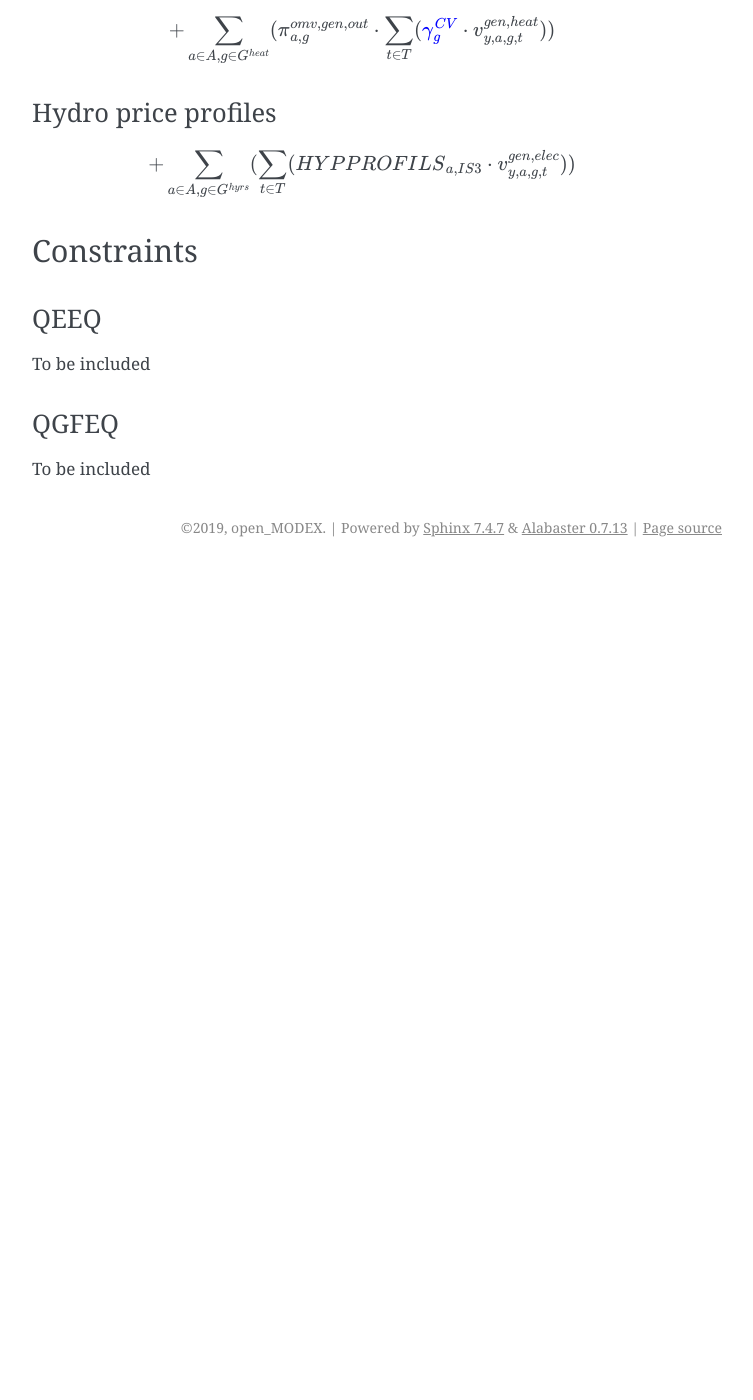
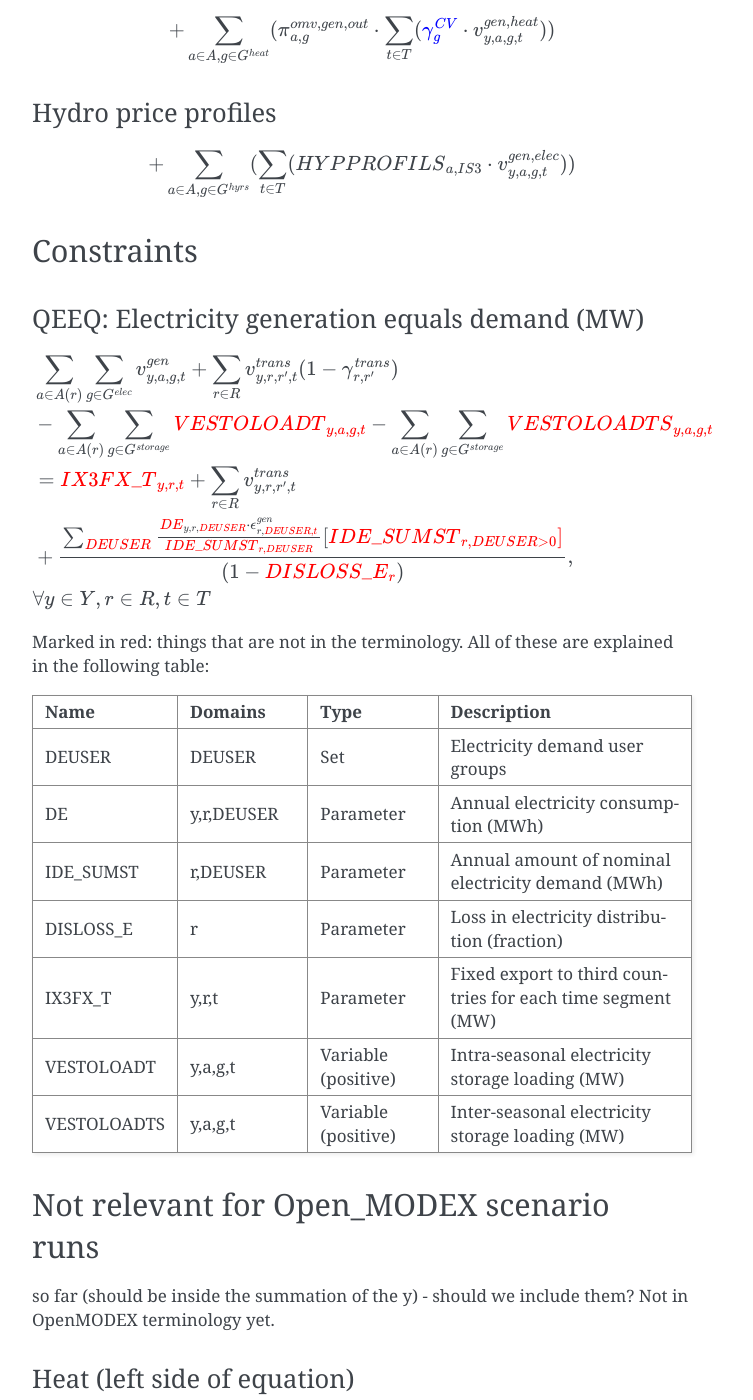
Before and after one commit to open-modex/mathematical-documentation, a Sphinx documentation site: the page built from doc/source/frameworks/balmorel.rst, in a window 1280 px wide and 1400 px high, scrolled down 2408 px. Shown: the whole window, without its empty margins (388-1141 px from the left). Built offline with Sphinx 7.4.7, drawn with Linux system fonts in a browser that asks for light colours; before the commit the page ends 2975 px from its top, so only the background shows below that; some of the changed text lies outside the part shown.

Commit message:
Update Balmorel equations (first version)

```diff
--- a/doc/source/frameworks/balmorel.rst
+++ b/doc/source/frameworks/balmorel.rst
@@ -102,10 +102,128 @@
 Constraints
 ***********
 
-QEEQ
-''''
-To be included
+QEEQ: Electricity generation equals demand (MW)
+'''''''''''''''''''''''''''''''''''''''''''''''
 
-QGFEQ
-'''''
-To be included
+.. math::
+
+	&\sum_{a\in A(r)} \sum_{g\in G^{elec}} {v^{gen}_{y,a,g,t}}  + \sum_{r\in R} {v^{trans}_{y,r,r',t}} (1-{\gamma^{trans}_{r,r'}})
+
+	& - \sum_{a\in A(r)} \sum_{g\in G^{storage}} {\color{red}{{VESTOLOADT}}_{y,a,g,t}} - \sum_{a\in A(r)} \sum_{g\in G^{storage}} {\color{red}{{VESTOLOADTS}}_{y,a,g,t}}
+
+	&= {\color{red}{{IX3FX\_T}}_{y,r,t}} +\sum_{r\in R} {v^{trans}_{y,r,r',t}}
+
+	&+ \frac{\sum_{\color{red}{DEUSER}}\frac{{{\color{red}{DE}}_{y,r,\color{red}{DEUSER}}} \cdot {\epsilon^{gen}_{r,\color{red}{DEUSER},t}} }{{\color{red}{{IDE\_SUMST}}_{r,DEUSER}}}[\color{red}{IDE\_SUMST}_{r,\color{red}{DEUSER}>0}]}{(1-{\color{red}{{DISLOSS\_E}}_{r}})},
+
+	&\forall y \in Y, r\in R, t\in T
+
+
+Marked in red: things that are not in the terminology. All of these are explained in the following table:
+
+.. list-table::
+   :widths: 20 20 20 40
+   :header-rows: 1
+
+   * - Name
+     - Domains
+     - Type
+     - Description
+   * - DEUSER
+     - DEUSER
+     - Set
+     - Electricity demand user groups
+   * - DE
+     - y,r,DEUSER
+     - Parameter
+     - Annual electricity consumption (MWh)
+   * - IDE\_SUMST
+     - r,DEUSER
+     - Parameter
+     - Annual amount of nominal electricity demand (MWh)
+   * - DISLOSS\_E
+     - r
+     - Parameter
+     - Loss in electricity distribution (fraction)
+   * - IX3FX_T
+     - y,r,t
+     - Parameter
+     - Fixed export to third countries for each time segment (MW)
+   * - VESTOLOADT
+     - y,a,g,t
+     - Variable (positive)
+     - Intra-seasonal electricity storage loading (MW)
+   * - VESTOLOADTS
+     - y,a,g,t
+     - Variable (positive)
+     - Inter-seasonal electricity storage loading (MW)
+
+
+Not relevant for Open_MODEX scenario runs
+*****************************************
+so far (should be inside the summation of the y) - should we include them? Not in OpenMODEX terminology yet.
+
+Heat (left side of equation)
+''''''''''''''''''''''''''''
+
+.. math::
+	- \sum_{a\in A(r)} {\sum_{g\in G^{heat}} v^{gen}_{y,a,g,t}}
+
+
+QGFEQ: Calculate fuel consumption, existing units (MW)
+'''''''''''''''''''''''''''''''''''''''''''''''''''''''
+
+.. math::
+
+	&{v^{fuse}_{y,a,g,t}}  = ( ( \frac{v^{gen}_{y,a,g,t}}{\gamma^{total,gen}_{g}[1$(NOT {\color{red}{GEFFRATE}}_{a,g})+\color{red}{GEFFRATE}_{a,g}]})$[g\in G^{elec}\setminus \color{red}{GSET}]
+
+	&+ (\frac{{\color{blue}\gamma^{CV}_g}\cdot v^{gen,heat}_{y,a,g,t}}{\gamma^{total,gen}_{g}[1$(NOT \color{red}{GEFFRATE}_{a,g})+\color{red}{GEFFRATE}_{a,g}]})$[g\in G^{heat}] )$[NOT \color{red}{IGBYPASS}_g]
+
+	& + ( {\color{blue}\gamma^{CB}_g} \frac{(\frac{ \color{red}{GDBYPASSC}_{g} \cdot v^{gen,heat}_{y,a,g,t} + v^{gen}_{y,a,g,t}}{{\color{blue}\gamma^{CB}_g}+\color{red}{GDBYPASSC}_{g}})}{{\gamma^{total,gen}_{g}}[1$(NOT \color{red}{GEFFRATE}_{a,g})+\color{red}{GEFFRATE}_{a,g}]}
+
+	& + {\color{blue}\gamma^{CV}_g}\frac{(\frac{ \color{red}{GDBYPASSC}_{g} \cdot v^{gen,heat}_{y,a,g,t} + v^{gen}_{y,a,g,t}}{{\color{blue}\gamma^{CB}_g}+\color{red}{GDBYPASSC}_{g}})}{{\gamma^{total,gen}_{g}}[1$(NOT \color{red}{GEFFRATE}_{a,g})+\color{red}{GEFFRATE}_{a,g}]} )$(\color{red}{IGBYPASS}_g)
+
+	& \forall y \in Y, r\in R, g\in G, t\in T
+
+
+Marked in red: things that are not in the terminology. All of these are explained in the following table:
+
+.. list-table::
+   :widths: 20 20 20 40
+   :header-rows: 1
+
+   * - Name
+     - Domains
+     - Type
+     - Description
+   * - GSET
+     - g
+     - Set
+     - Electric heaters, heat pumps,electrolysis plants
+   * - \gamma^{total,gen}_{g}
+     - g
+     - Parameter
+     - Fuel efficiency (GDATA(G,'GDFE'))
+   * - GDBYPASSC
+     - g
+     - Parameter
+     - ramp-down limit (% of capacity/h) (GDATA(G,'GDBYPASSC') )
+   * - GEFFRATE
+     - a,g
+     - Parameter
+     - Fuel efficiency rating (strictly positive, typically close to 1; default/1/, use eps for 0)
+   * - IGBYPASS
+     - g
+     - Set
+     - Technologies that may apply turbine bypass mode (subject to option bypass)
+   * - \color{blue}\gamma^{CV}
+     - g
+     - Parameter
+     - Cb-value for CHP (GDATA(G,'GDCB'))
+   * - \color{blue}\gamma^{CV}
+     - g
+     - Parameter
+     - Cv-value for CHP-Ext (GDATA(G,'GDCV'))
+
+
+QESTOVOLTS: Inter-seasonal electricty storage dynamic equation (MWh)
+'''''''''''''''''''''''''''''''''''''''''''''''''''''''''''''''''''''
```
